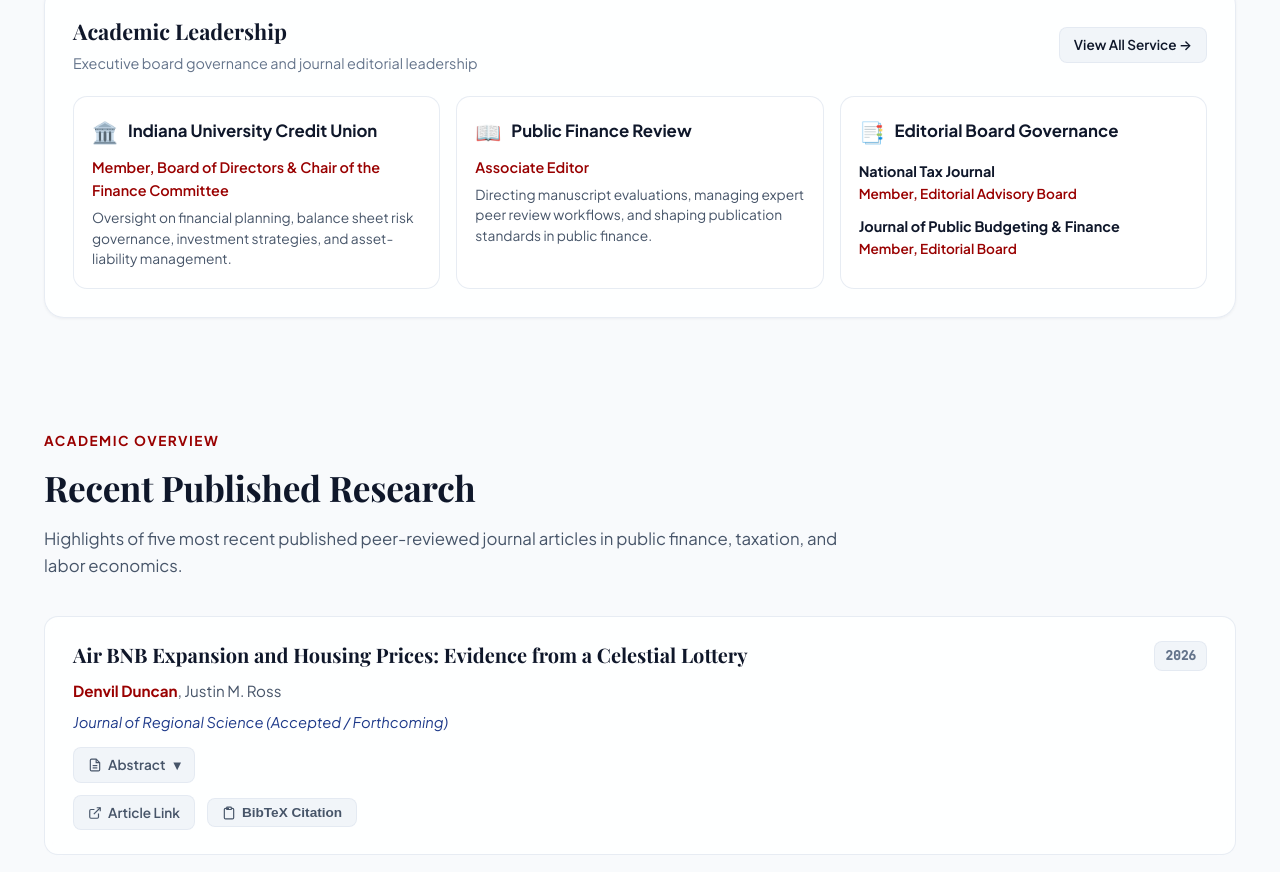
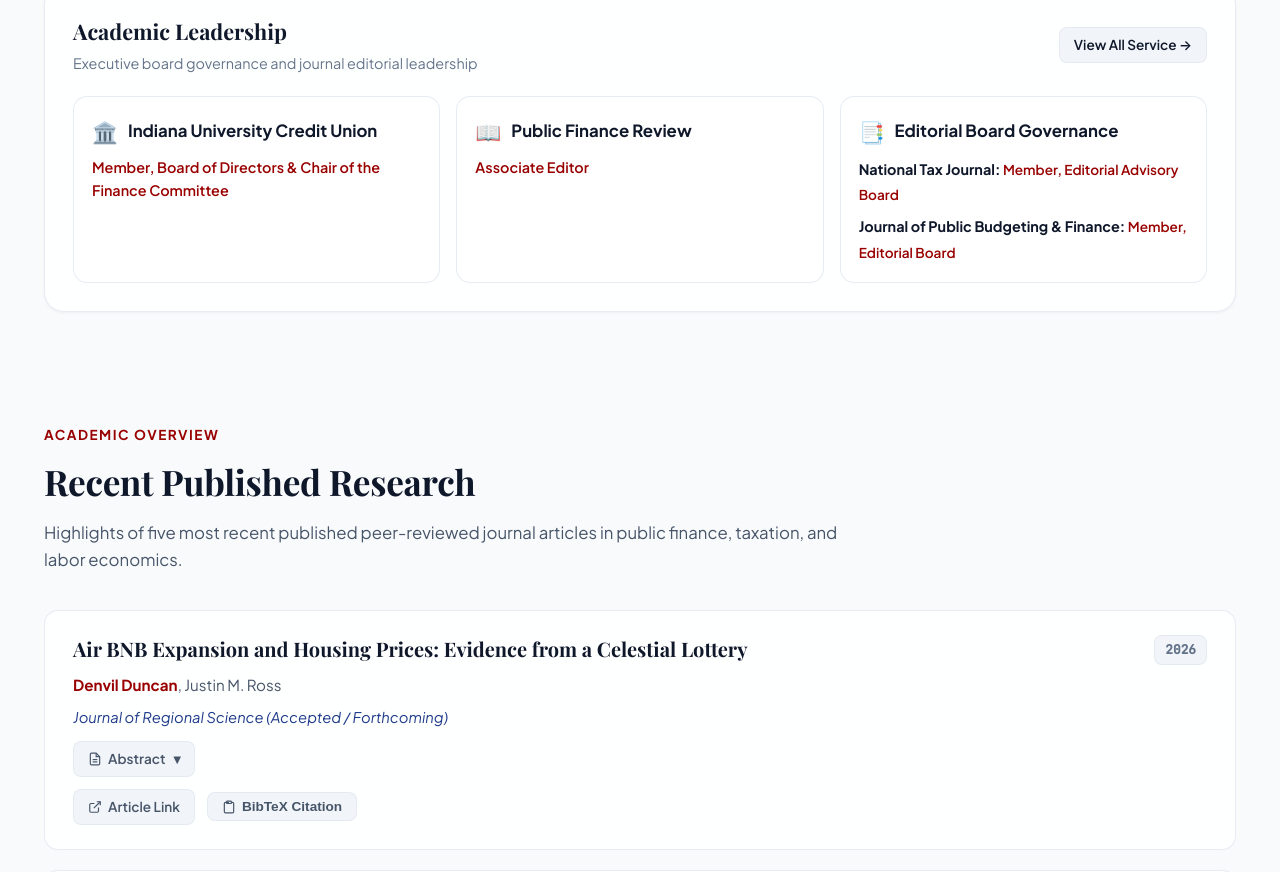
Before and after one commit to duncande/website, a plain HTML site: page index.html in a window 1280 px wide. Shown: the part 887-1759 px from the top of the page. Drawn offline with nearby package versions, Linux system fonts and the light colour scheme; a web font is replaced by a local one.

Commit message:
style: remove description text from Academic Leadership section on homepage

```diff
--- a/index.html
+++ b/index.html
@@ -150,11 +150,8 @@
               <span style="font-size: 1.3rem;">🏛️</span>
               <h3 style="font-size: 1.05rem; font-weight: 700; color: var(--text-primary);">Indiana University Credit Union</h3>
             </div>
-            <p style="font-size: 0.9rem; font-weight: 600; color: var(--accent-crimson); margin-bottom: 6px;">
-              Member, Board of Directors & Chair of the Finance Committee
-            </p>
-            <p style="font-size: 0.86rem; color: var(--text-secondary); line-height: 1.5;">
-              Oversight on financial planning, balance sheet risk governance, investment strategies, and asset-liability management.
+            <p style="font-size: 0.9rem; font-weight: 600; color: var(--accent-crimson);">
+              Member, Board of Directors &amp; Chair of the Finance Committee
             </p>
           </div>
 
@@ -164,27 +161,24 @@
               <span style="font-size: 1.3rem;">📖</span>
               <h3 style="font-size: 1.05rem; font-weight: 700; color: var(--text-primary);">Public Finance Review</h3>
             </div>
-            <p style="font-size: 0.9rem; font-weight: 600; color: var(--accent-crimson); margin-bottom: 6px;">
+            <p style="font-size: 0.9rem; font-weight: 600; color: var(--accent-crimson);">
               Associate Editor
-            </p>
-            <p style="font-size: 0.86rem; color: var(--text-secondary); line-height: 1.5;">
-              Directing manuscript evaluations, managing expert peer review workflows, and shaping publication standards in public finance.
             </p>
           </div>
 
-          <!-- Editorial Board Service Card -->
+          <!-- Editorial Board Governance Card -->
           <div style="background: var(--bg-secondary); padding: 18px; border-radius: var(--radius-md); border: 1px solid var(--border-color);">
-            <div style="display: flex; align-items: center; gap: 10px; margin-bottom: 12px;">
+            <div style="display: flex; align-items: center; gap: 10px; margin-bottom: 8px;">
               <span style="font-size: 1.3rem;">📑</span>
               <h3 style="font-size: 1.05rem; font-weight: 700; color: var(--text-primary);">Editorial Board Governance</h3>
             </div>
-            <div style="margin-bottom: 10px;">
-              <p style="font-size: 0.9rem; font-weight: 700; color: var(--text-primary);">National Tax Journal</p>
-              <p style="font-size: 0.85rem; color: var(--accent-crimson); font-weight: 600;">Member, Editorial Advisory Board</p>
+            <div style="margin-bottom: 6px;">
+              <p style="font-size: 0.9rem; font-weight: 700; color: var(--text-primary); display: inline;">National Tax Journal: </p>
+              <span style="font-size: 0.85rem; color: var(--accent-crimson); font-weight: 600;">Member, Editorial Advisory Board</span>
             </div>
             <div>
-              <p style="font-size: 0.9rem; font-weight: 700; color: var(--text-primary);">Journal of Public Budgeting &amp; Finance</p>
-              <p style="font-size: 0.85rem; color: var(--accent-crimson); font-weight: 600;">Member, Editorial Board</p>
+              <p style="font-size: 0.9rem; font-weight: 700; color: var(--text-primary); display: inline;">Journal of Public Budgeting &amp; Finance: </p>
+              <span style="font-size: 0.85rem; color: var(--accent-crimson); font-weight: 600;">Member, Editorial Board</span>
             </div>
           </div>
         </div>
```
Also changed, not shown: 1 other file.
